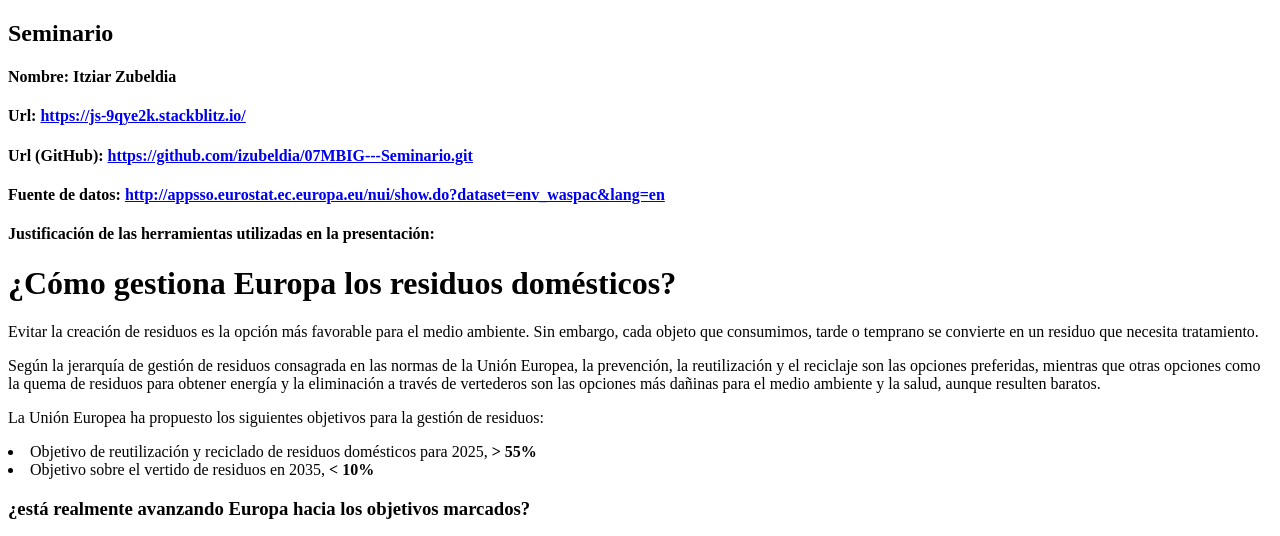
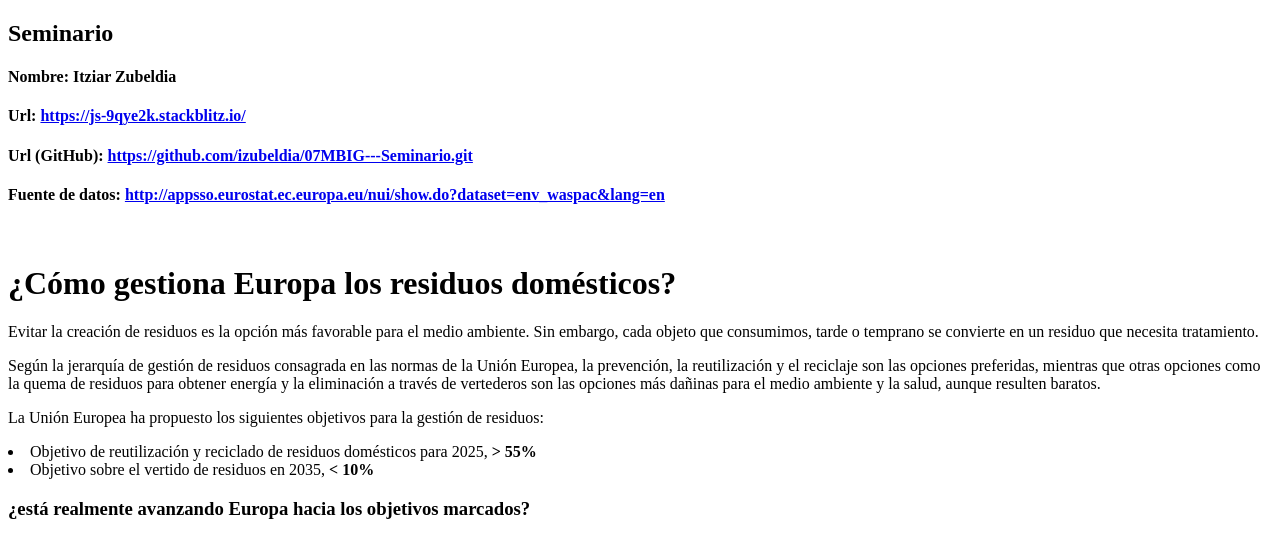
Before and after one commit to izubeldia/07MBIG---Seminario, a website: page index.html in a window 1280 px wide. Shown: the top 536 px of the page. Drawn offline with Linux system fonts and the light colour scheme.

Commit message:
1 file modified

```diff
--- a/index.html
+++ b/index.html
@@ -10,7 +10,7 @@
   <h4><b>Url:</b> <a href="https://js-9qye2k.stackblitz.io/">https://js-9qye2k.stackblitz.io/</a></h4>
   <h4><b>Url (GitHub):</b> <a href="https://github.com/izubeldia/07MBIG---Seminario.git">https://github.com/izubeldia/07MBIG---Seminario.git</a></h4>
   <h4><b>Fuente de datos:</b> <a href="http://appsso.eurostat.ec.europa.eu/nui/show.do?dataset=env_waspac&lang=en">http://appsso.eurostat.ec.europa.eu/nui/show.do?dataset=env_waspac&lang=en</a></h4>
-  <h4><b>Justificación de las herramientas utilizadas en la presentación:</b>
+  <!--<h4><b>Justificación de las herramientas utilizadas en la presentación:</b>-->
   <br>
   <h1>¿Cómo gestiona Europa los residuos domésticos?</h1>
   <p>Evitar la creación de residuos es la opción más favorable para el medio ambiente. Sin embargo, cada objeto que consumimos, tarde o temprano se convierte en un residuo que necesita tratamiento.</p>
```
